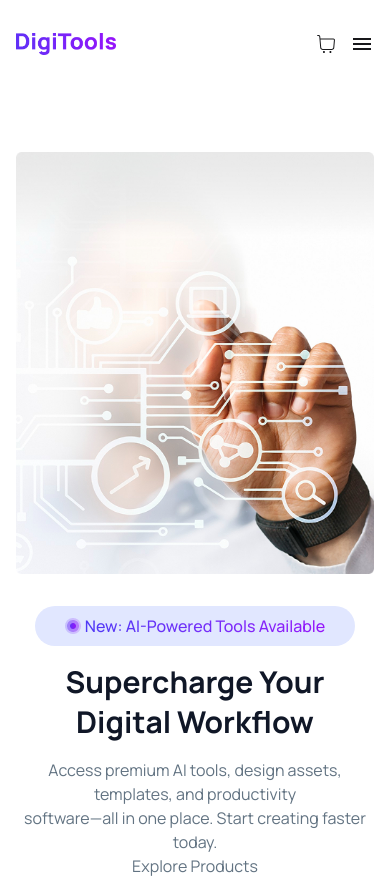
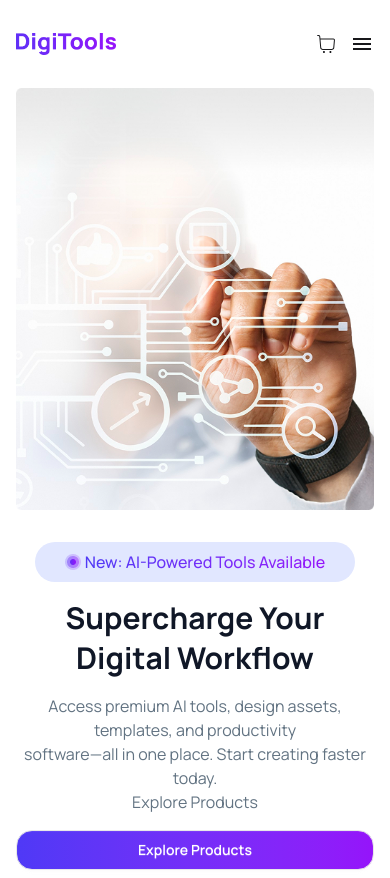
Before and after one commit to tfshorifulislam/digital-tools, a React (Vite) app: page / in a window 390 px wide. Shown: the top 878 px of the page. Built offline with nearby package versions, Linux system fonts and the light colour scheme.

Commit message:
banner top padding update for responsive version

```diff
--- a/src/Components/Banner/Banner.jsx
+++ b/src/Components/Banner/Banner.jsx
@@ -5,7 +5,7 @@ import pointImg from '../../assets/products/Group 5.png';
 const Banner = () => {
     return (
         <div>
-            <div className='flex justify-between items-center flex-col-reverse md:flex-row py-24'>
+            <div className='flex justify-between items-center flex-col-reverse md:flex-row py-8 md:py-24'>
 
                 {/* hero container text */}
                 <div className='space-y-4'>
```
